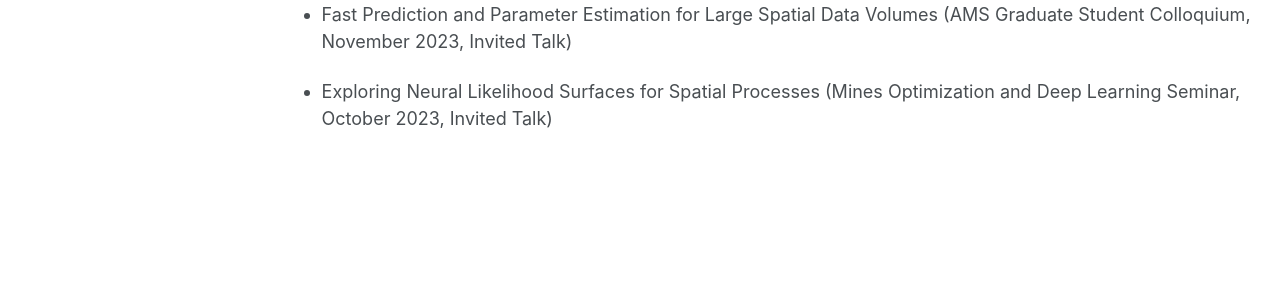
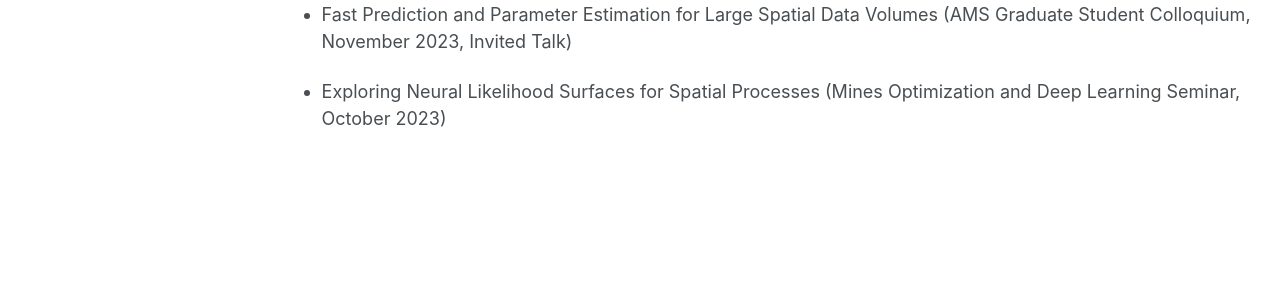
Before and after one commit to antonyxsik/antonyxsik.github.io, a Jekyll site: the page built from _pages/research.md, in a window 1280 px wide and 1371 px high. Shown: the part 808-1108 px from the top of the window. Built offline with Jekyll 4.4.1, drawn with Linux system fonts in a browser that asks for light colours; some web fonts are replaced.

Commit message:
research update

```diff
--- a/_pages/research.md
+++ b/_pages/research.md
@@ -29,4 +29,4 @@ All of my publications can also be found on my [Google Scholar](https://scholar.
 
 - Fast Prediction and Parameter Estimation for Large Spatial Data Volumes (AMS Graduate Student Colloquium, November 2023, Invited Talk)
 
-- Exploring Neural Likelihood Surfaces for Spatial Processes (Mines Optimization and Deep Learning Seminar, October 2023, Invited Talk)
+- Exploring Neural Likelihood Surfaces for Spatial Processes (Mines Optimization and Deep Learning Seminar, October 2023)
```
